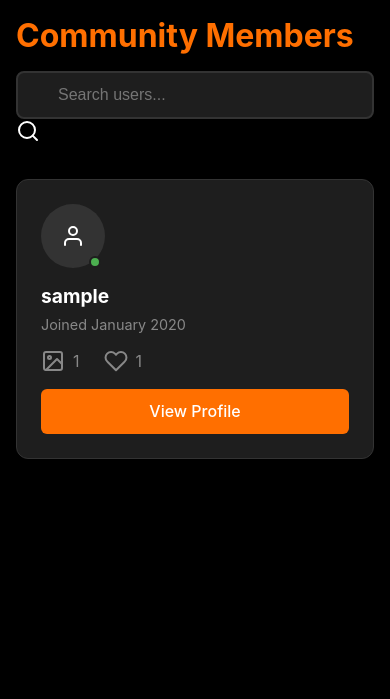
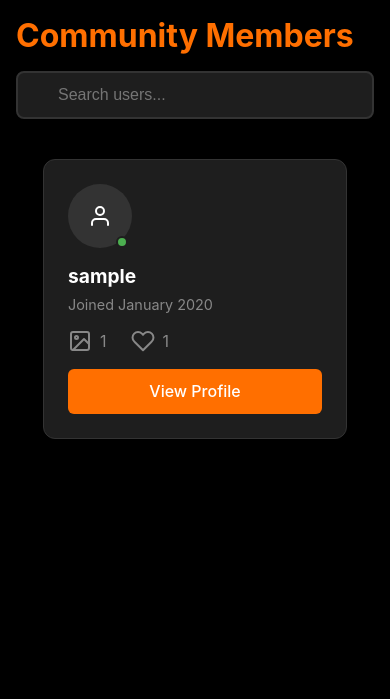
Before and after one commit to Legolas-MK2/MemeVerse, a Python web app: template templates/users.html in a window 390 px wide. Shown: the top 699 px of the page. Run offline with Jinja, Linux system fonts and the light colour scheme; the template is opened without the code that fills it: most values are stand-ins (such as "Sample title", 1, 10 or a date in 2020).

Commit message:
updateing users tab

```diff
--- a/static/css/styles.css
+++ b/static/css/styles.css
@@ -673,27 +673,38 @@ body {
 }
 
 /* Responsive adjustments */
+@media (max-width: 1200px) {
+    .users-grid {
+        grid-template-columns: repeat(auto-fill, minmax(250px, 1fr));
+        padding: 0.5rem;
+    }
+}
+
 @media (max-width: 768px) {
     .users-container {
         padding: 1rem;
     }
 
-    .users-header {
-        flex-direction: column;
-        align-items: stretch;
-    }
-
     .users-search {
         width: 100%;
+        max-width: 400px;
     }
 
     .users-grid {
-        grid-template-columns: repeat(auto-fill, minmax(250px, 1fr));
+        grid-template-columns: repeat(auto-fill, minmax(240px, 1fr));
+        gap: 1rem;
     }
 }
 
 @media (max-width: 480px) {
     .users-grid {
         grid-template-columns: 1fr;
+        max-width: 320px;
+        margin: 0 auto;
+    }
+
+    .user-card {
+        margin: 0 auto;
+        width: 100%;
     }
 }
--- a/templates/users.html
+++ b/templates/users.html
@@ -8,7 +8,6 @@
         <h1>Community Members</h1>
         <div class="users-search">
             <input type="text" id="userSearch" placeholder="Search users...">
-            <i data-feather="search"></i>
         </div>
     </div>
 
```
Also changed, not shown: app.py (+20 -4 lines).
